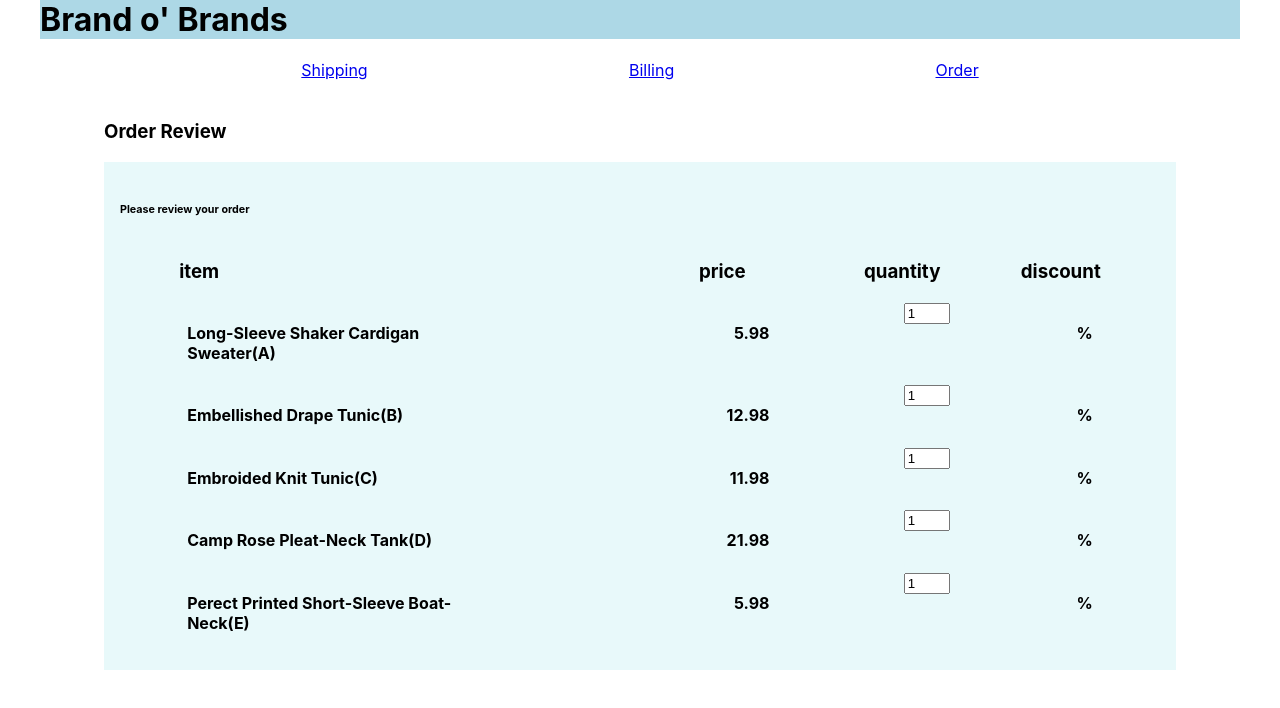
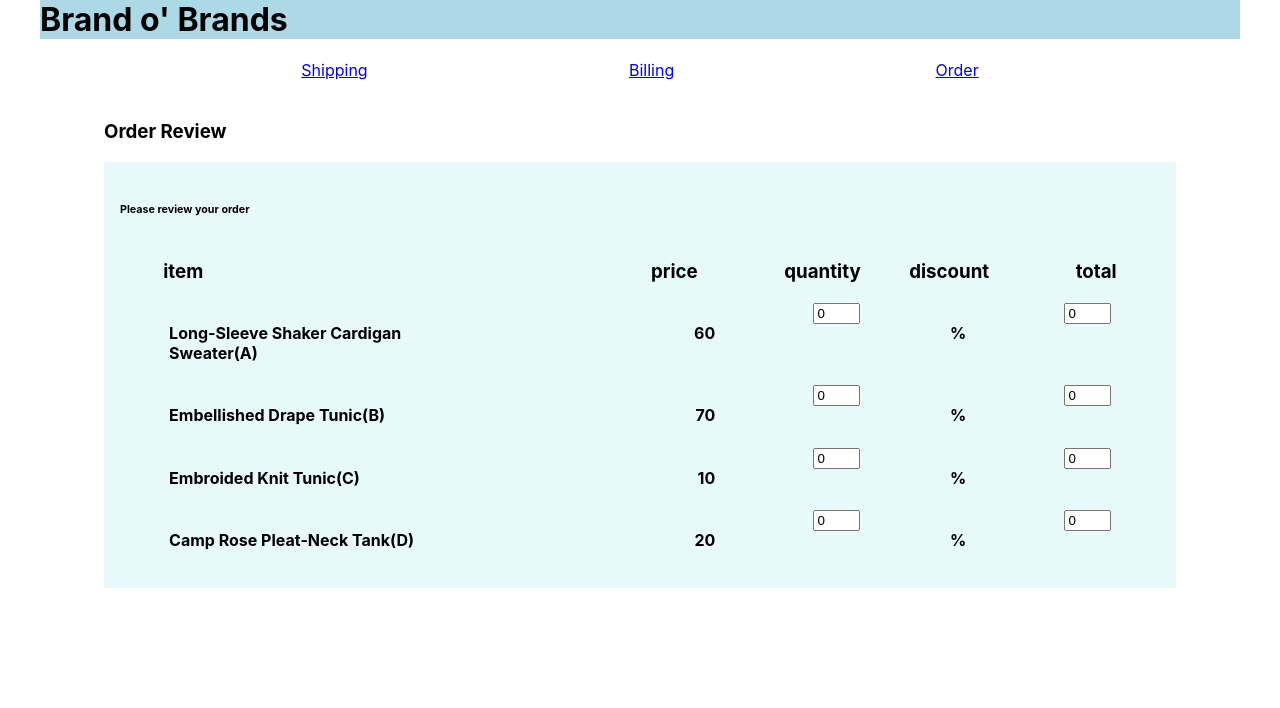
Before and after one commit to mickmed/fb-challenge, a React (Create React App) app: page /order-review in a window 1280 px wide. Shown: the top 708 px of the page. Built offline with nearby package versions, Linux system fonts and the light colour scheme.

Commit message:
simple item calculation

```diff
--- a/src/Components/OrderReview/OrderReview.jsx
+++ b/src/Components/OrderReview/OrderReview.jsx
@@ -4,20 +4,36 @@ import "./OrderReview.css";
 const OrderReview = (props) => {
   useEffect(() => {});
 
+  const [quantity, setQuantity] = useState([]);
+  const [total, setTotal] = useState([]);
+
+  const counter = (e, id, price) => {
+    setQuantity((prev) => {
+      prev[id] = parseInt(e.target.value);
+      return [...prev];
+    });
+    setTotal((prev) => {
+      prev[id] = parseInt(e.target.value * price)
+      return [...prev]
+    })
+  };
+
   return (
     <div className="order-review">
       <h3>Order Review</h3>
-      <div className='order'>
+      <div className="order">
         <h6>Please review your order</h6>
 
         <div className="header">
           <h3 className="name">item</h3>
           <h3 className="price">price</h3>
           <h3 className="qty">quantity</h3>
-          <h3 className='discount'>discount</h3>
+          <h3 className="discount">discount</h3>
+          <h3 className="total">total</h3>
+
         </div>
         <section className="items">
-          {props.order.map((item) => (
+          {props.order.map((item, index) => (
             <div className="item">
               {/* <img src={item.imgUrl} /> */}
 
@@ -28,10 +44,18 @@ const OrderReview = (props) => {
                 <h4>{item.price}</h4>
               </div>
               <div className="qty">
-                <input type="text" value="1" />
+                <input
+                  type="text"
+                  name={`quantity ${index}`}
+                  value={quantity[index] || 0}
+                  onChange={(e) => counter(e, index, item.price)}
+                />
               </div>
               <div className="discount">
                 <h4>%</h4>
+              </div>
+              <div className="total">
+                <input type='text' name='total' value={quantity[index] * item.price || 0}/>
               </div>
             </div>
           ))}
--- a/src/Data/data.js
+++ b/src/Data/data.js
@@ -1,34 +1,29 @@
 export const Order = [
   {
     name: "Long-Sleeve Shaker Cardigan Sweater(A)",
-    price: "5.98",
+    price: 60,
     imgUrl:
       "https://cdn-fsly.yottaa.net/5ba91e43312e581893f90c9d/www.fullbeauty.com/v~4b.324/dw/image/v2/BBKT_PRD/on/demandware.static/-/Sites-masterCatalog_WomanWithin/default/dw5d92cf16/images/hi-res/0056_13682_mc_1147.jpg?sw=240&sh=346&sm=fit&yocs=1_6_",
   },
   {
     name: "Embellished Drape Tunic(B)",
-    price: "12.98",
+    price: 70,
     imgUrl:
       "https://cdn-fsly.yottaa.net/5ba91e43312e581893f90c9d/www.fullbeauty.com/v~4b.324/dw/image/v2/BBKT_PRD/on/demandware.static/-/Sites-masterCatalog_Roamans/default/dweb3a7c8b/images/hi-res/0537_16778_mc_8350.jpg?sw=240&sh=346&sm=fit&yocs=1_6_",
   },
   {
     name: "Embroided Knit Tunic(C)",
-    price: "11.98",
+    price: 10,
     imgUrl:
       "https://cdn-fsly.yottaa.net/5ba91e43312e581893f90c9d/www.fullbeauty.com/v~4b.324/dw/image/v2/BBKT_PRD/on/demandware.static/-/Sites-masterCatalog_WomanWithin/default/dwcbbd4cc9/images/on-hover/0007_19498_ma_0001.jpg?sw=240&sh=346&sm=fit&yocs=1_6_",
   },
   {
     name: "Camp Rose Pleat-Neck Tank(D)",
-    price: "21.98",
+    price: 20,
     imgUrl:
       "https://cdn-fsly.yottaa.net/5ba91e43312e581893f90c9d/www.fullbeauty.com/v~4b.324/dw/image/v2/BBKT_PRD/on/demandware.static/-/Sites-masterCatalog_Catherines/default/dw81c2f755/images/on-hover/2642_26343_ma_0001.jpg?sw=240&sh=346&sm=fit&yocs=1_6_",
   },
-  {
-    name: "Perect Printed Short-Sleeve Boat-Neck(E)",
-    price: "5.98",
-    imgUrl:
-      "https://cdn-fsly.yottaa.net/5ba91e43312e581893f90c9d/www.fullbeauty.com/v~4b.324/dw/image/v2/BBKT_PRD/on/demandware.static/-/Sites-masterCatalog_WomanWithin/default/dw0784fce1/images/on-hover/0037_34386_ma_0001.jpg?sw=240&sh=346&sm=fit&yocs=1_6_",
-  },
+
 ];
 
 export const User = [
```
